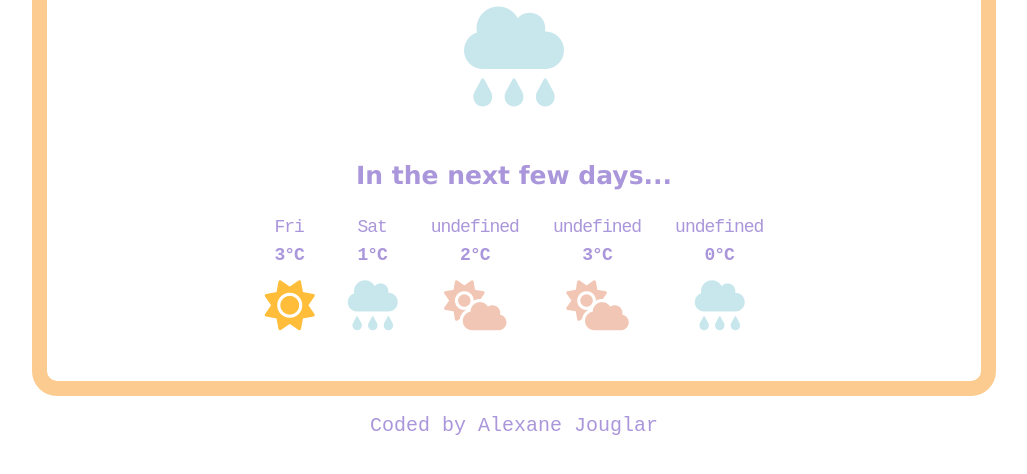
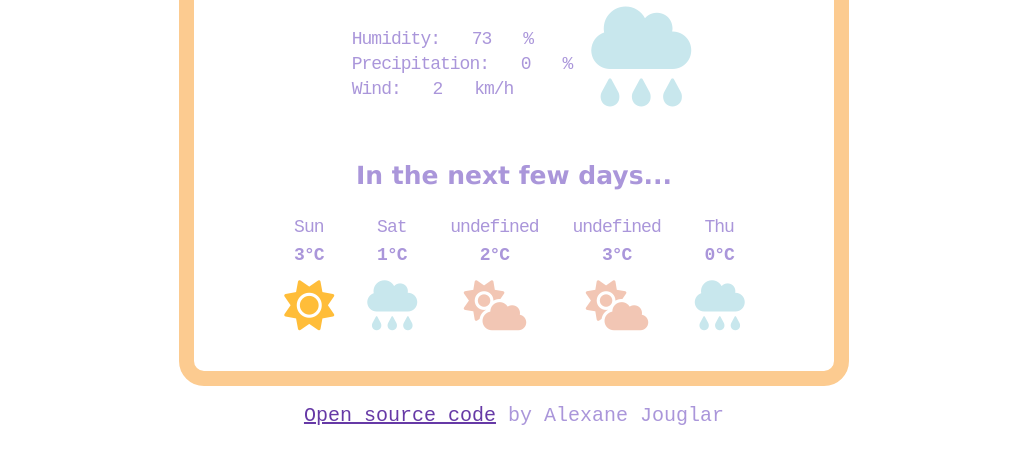
Before and after one commit to AlexaneJ/my-awesome-project, a plain HTML site: page index.html in a window 1280 px wide. Shown: the part 266-740 px from the top of the page, without its empty margins (126-1153 px from the left). Drawn offline with nearby package versions, Linux system fonts and the light colour scheme.

Commit message:
Améliorations du css et quelques améliorations javascript

```diff
--- a/index.html
+++ b/index.html
@@ -40,9 +40,34 @@
           </small>
         </strong>
       </h2>
-      <p>
-        <i class="fas fa-cloud-rain"></i>
-      </p>
+      <div class="second">
+        <div class="third">
+          <ul>
+            <li class = "data_w">
+              Humidity:
+              <span>
+                73
+              </span>
+              <span>%</span>
+            </li>
+            <li>
+              Precipitation:
+              <span>0</span>
+              <span>%</span>
+            </li>
+            <li class = "data_w">
+              Wind:
+              <span>2</span>
+              <span>km/h</span>
+            </li>
+          </ul>
+        </div>
+        <div class="third">
+          <p>
+            <i class="fas fa-cloud-rain"></i>
+          </p>
+        </div>
+      </div>
       <h3>
         In the next few days...
       </h3>
@@ -114,7 +139,7 @@
         </div>
       </div>
     </div>
-    <p class ="coder"> Coded by Alexane Jouglar </p>
+    <p class ="coder"> <a href="https://github.com/AlexaneJ/my-awesome-project">Open source code</a> by Alexane Jouglar </p>
     <script src="src/java.js"></script>
   </body>
 </html>
--- a/src/java.js
+++ b/src/java.js
@@ -111,14 +111,36 @@ let currentLocationButton = document.querySelector("#location-button");
 currentLocationButton.addEventListener("click", getCurrentLocation);
 
 
+
 // les cinq jours suivants
+let day2 = 0
 let first = document.querySelector("#first");
-first.innerHTML=week[day+1];
+if (day+1 >= 0) {
+  first.innerHTML=week[day2];
+} else {
+  first.innerHTML=week[day+1];
+}
 let second = document.querySelector("#second");
-second.innerHTML=week[day+2];
+if (day+2 > 8) {
+  second.innerHTML=week[day2 +1];
+} else {
+  second.innerHTML=week[day+2];
+}
 let third = document.querySelector("#third");
-third.innerHTML=week[day+3];
+if (day+3 > 8) {
+  third.innerHTML=week[day2+2];
+} else {
+  third.innerHTML=week[day+3];
+}
 let fourth = document.querySelector("#fourth");
-fourth.innerHTML=week[day+4];
+if (day+4 > 8) {
+  fourth.innerHTML=week[day2+3];
+} else {
+  fourth.innerHTML=week[day+4];
+}
 let fifth = document.querySelector("#fifth");
-fifth.innerHTML=week[day+5];
+if (day+5 > 8) {
+  fifth.innerHTML=week[day2+4];
+} else {
+  fifth.innerHTML=week[day+5];
+}
--- a/src/style.css
+++ b/src/style.css
@@ -6,12 +6,19 @@
     margin: 40px 150px 50px;
     max-block-size: 50%;
     border-radius: 25px;
-    padding: 30px;
-    margin: 50 auto;
+    padding: 20px;
+    max-width: 600px;
+    margin: 50px auto;
+    display: block;
   }
 
-  .third {
-    display: inline-block;
+  button {
+    border-radius: 7px;
+    border-style: solid;
+    border-color: #f5ce86;
+    border-width: 5px;
+    background-color: #fae0c1;
+    transition: all 200ms ease;
   }
 
   form {
@@ -24,16 +31,6 @@
     border-color: #fccb90;
     border-width: 5px;
     background-color: white;
-  }
-
-
-  button {
-    border-radius: 7px;
-    border-style: solid;
-    border-color: #f5ce86;
-    border-width: 5px;
-    background-color: #fae0c1;
-    transition: all 200ms ease;
   }
 
   button:hover {
@@ -50,6 +47,22 @@
 
   input .submit {
     color: grey;
+  }
+
+  .third {
+    display: inline-block;
+  }
+
+  .fa-cloud-rain {
+    color: #c8e7ed;
+  }
+
+  .fa-cloud-sun {
+    color: #f2c6b4;
+  }
+
+  .fa-sun {
+    color: #ffbd39;
   }
 
   h1 {
@@ -90,6 +103,18 @@
     font-family: "Lucida Sans", "Lucida Sans Regular", "Lucida Grande", sans-serif;
     letter-spacing: 0px;
   }
+  .degrees {
+    margin-top: -10px;
+}
+
+  .fourth {
+  line-height: 50px;
+  font-size: 50px;
+}
+
+  .data_w {
+    text-align: left;
+  }
 
   li {
     text-align: center;
@@ -101,26 +126,6 @@
     font-family: "Courier New", monospace;
     letter-spacing: -1px;
     }
-
-    .degrees {
-      margin-top: -10px;
-    }
-  .fourth {
-    line-height: 50px;
-    font-size: 50px;
-  }
-
-  .fa-cloud-rain {
-    color: #c8e7ed;
-  }
-
-  .fa-cloud-sun {
-    color: #f2c6b4;
-  }
-
-  .fa-sun {
-    color: #ffbd39;
-  }
 
   .second {
     text-align: center;
@@ -157,3 +162,8 @@
     padding : 0px;
     margin : 15px;
   }
+
+  .weather {
+    margin: 0 auto;
+    display: inline;
+  }
```
